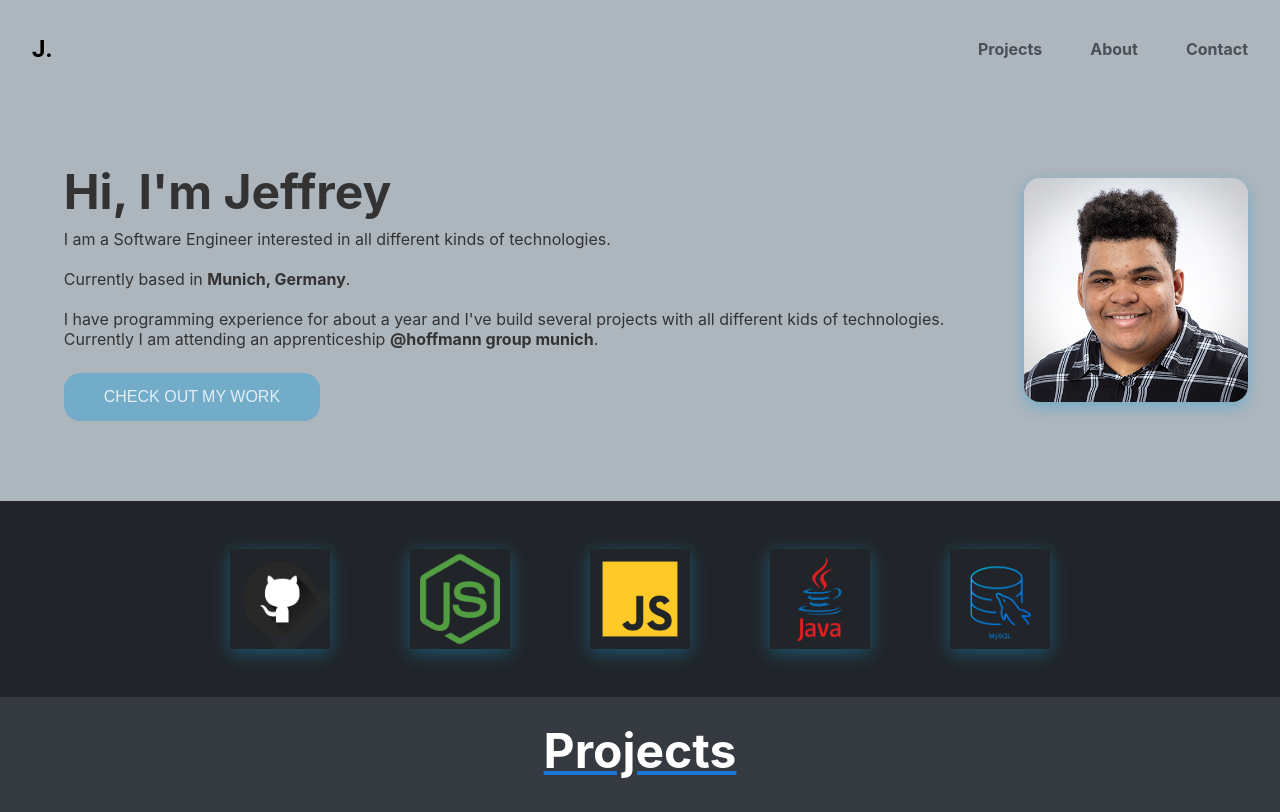
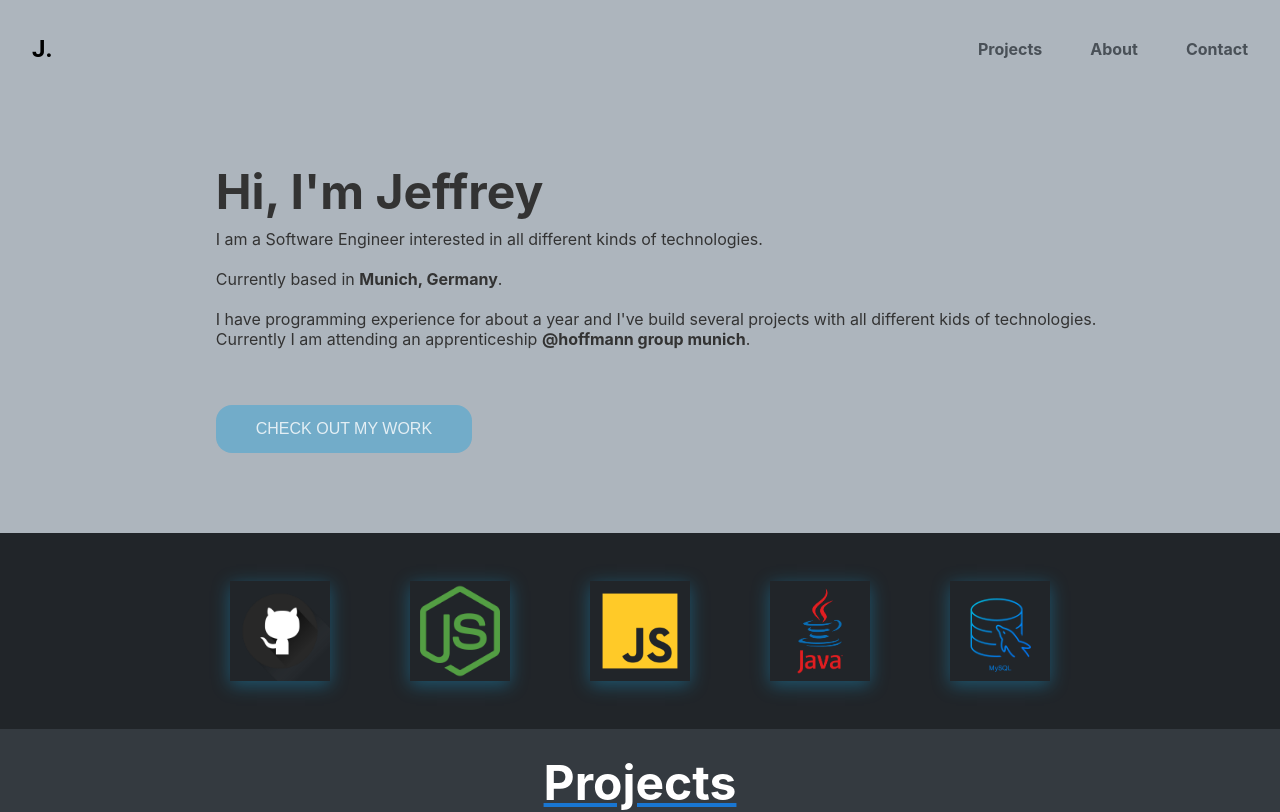
Before and after one commit to JeffreyHSE/Portfolio-Angular, an Angular app in the folder my-app/: page / in a window 1280 px wide. Shown: the top 812 px of the page. Built offline with nearby package versions, Linux system fonts and the light colour scheme.

Commit message:
removed header picture and changed position of the btn

```diff
--- a/my-app/src/app/app.component.html
+++ b/my-app/src/app/app.component.html
@@ -17,7 +17,7 @@
     <a href="#contact">Contact</a>
   </div>
 
-  <div style="padding-left: 2rem; padding-top: 5rem; display: flex; gap: 5rem; justify-content: center; align-items: center" id="introduction">
+  <div style="padding-left: 2rem; padding-top: 5rem; display: flex; justify-content: center; align-items: center" id="introduction">
     <div>
       <span style="font-size: 3rem; font-weight: bold;">Hi, I'm Jeffrey</span>
       <p style="padding-top: .5rem; font-size: 1rem;">I am a Software Engineer interested in all different kinds of technologies.<br><br>
@@ -25,10 +25,7 @@
       I have programming experience for about a year and I've build several projects with all different kids of technologies.<br>
       Currently I am attending an apprenticeship <strong>@hoffmann group munich</strong>.
       </p>
-      <button (click)="checkoutWork()" id="work-checkout-btn" style="margin-top: 1.5rem; font-size: 1rem; cursor: pointer; border-radius: 1rem; border: none">Check out my work</button>
-    </div>
-    <div>
-      <img id="profile-pic" style="width: 14rem; height: auto; border-radius: 1rem" src="assets/Ejeanye%20Jeffrey.jpg">
+      <button (click)="checkoutWork()" id="work-checkout-btn" style="margin-top: 3.5rem; font-size: 1rem; cursor: pointer; border-radius: 1rem; border: none">Check out my work</button>
     </div>
   </div>
 
```
Also changed, not shown: my-app/src/assets/Ejeanye Jeffrey.jpg (deleted).
